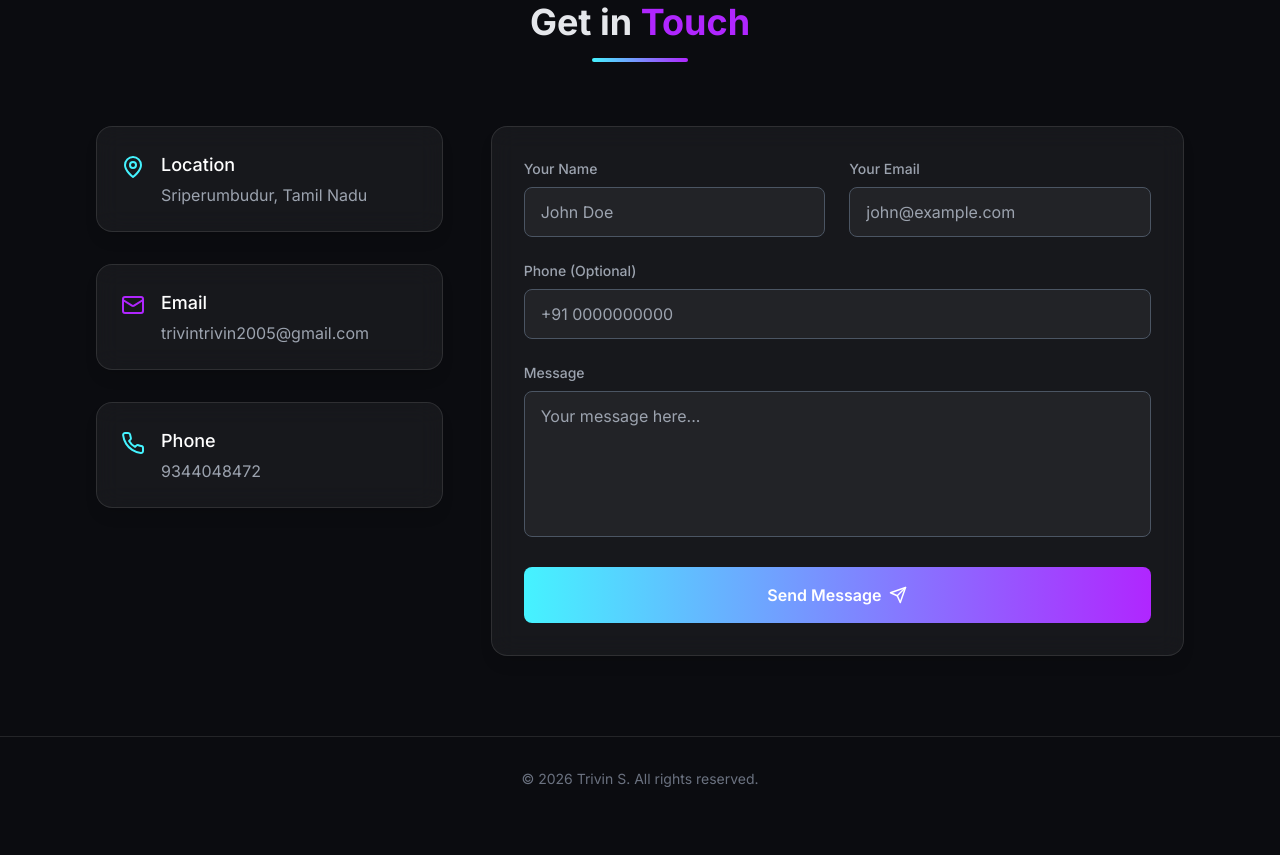
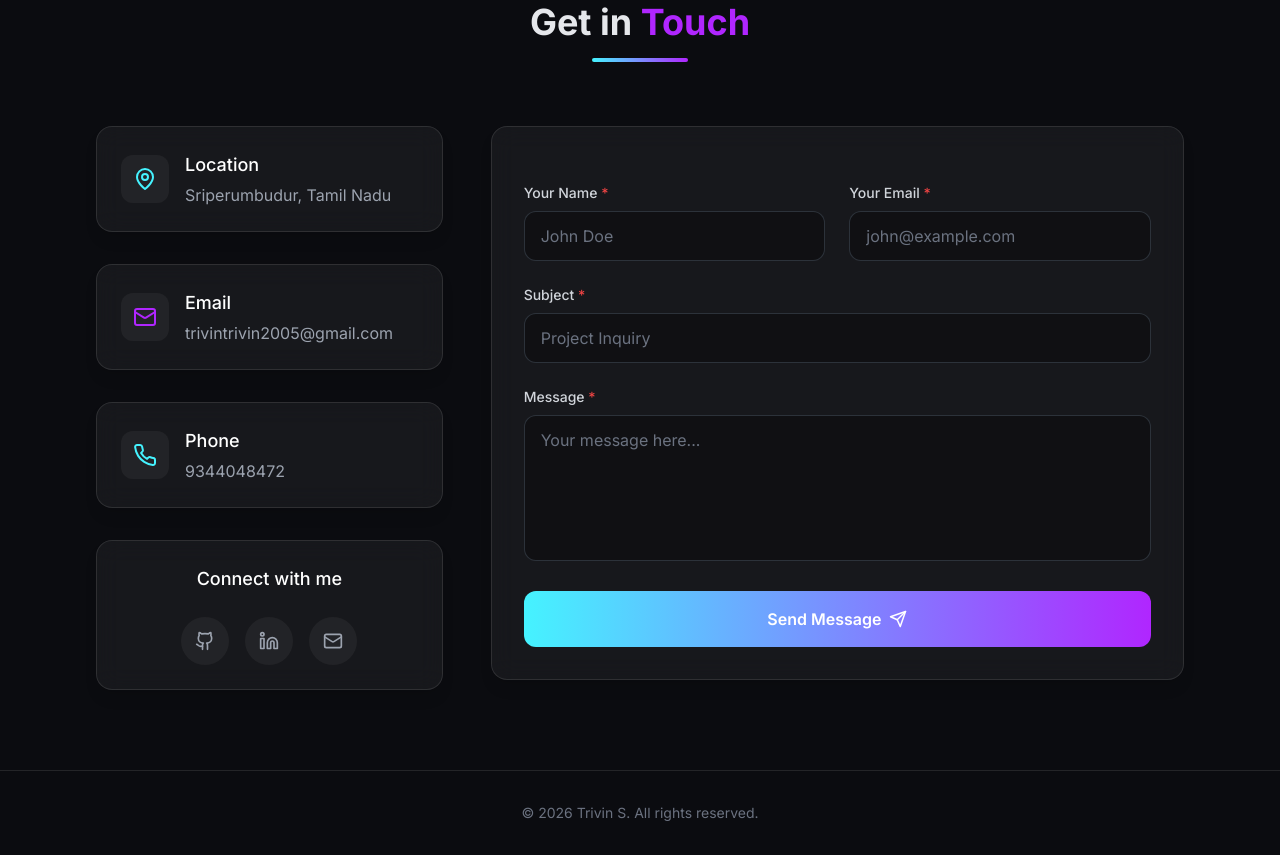
Before and after one commit to TRIVIN3004/trivin-portfolio, a React (Vite) app in the folder client/: page / in a window 1280 px wide. Shown: the part 8780-9635 px from the top of the page. Before the commit the page ends 9601 px from the top, so only its background shows below. Built offline with nearby package versions, Linux system fonts and the light colour scheme.

Commit message:
Added EmailJS environment variables

```diff
--- a/client/package.json
+++ b/client/package.json
@@ -10,6 +10,7 @@
     "preview": "vite preview"
   },
   "dependencies": {
+    "@emailjs/browser": "^4.3.3",
     "clsx": "^2.1.0",
     "framer-motion": "^11.0.8",
     "lucide-react": "^0.358.0",
--- a/client/src/components/Contact.jsx
+++ b/client/src/components/Contact.jsx
@@ -1,40 +1,51 @@
-import { useState } from 'react';
+import { useState, useRef } from 'react';
 import { motion } from 'framer-motion';
-import { Send, MapPin, Phone, Mail } from 'lucide-react';
+import { Send, MapPin, Mail, Phone, Loader2, Github, Linkedin } from 'lucide-react';
+import emailjs from '@emailjs/browser';
 
 const Contact = () => {
-  const [formData, setFormData] = useState({ name: '', email: '', phone: '', message: '' });
+  const formRef = useRef();
+  const [formData, setFormData] = useState({ name: '', email: '', subject: '', message: '' });
   const [status, setStatus] = useState({ type: '', message: '' });
   const [loading, setLoading] = useState(false);
 
   const handleSubmit = async (e) => {
     e.preventDefault();
+
+    // Basic validation
+    if (!formData.name || !formData.email || !formData.subject || !formData.message) {
+      setStatus({ type: 'error', message: 'Please fill in all required fields.' });
+      return;
+    }
+
+    const emailRegex = /^[^\s@]+@[^\s@]+\.[^\s@]+$/;
+    if (!emailRegex.test(formData.email)) {
+      setStatus({ type: 'error', message: 'Please enter a valid email address.' });
+      return;
+    }
+
     setLoading(true);
     setStatus({ type: '', message: '' });
 
     try {
-      // In development, you might hit localhost:5000 if your backend runs there.
-      // In production, the React app is served by the backend, so we use relative path.
-      const isDev = import.meta.env.DEV;
-      const apiUrl = isDev ? 'http://localhost:5000/api/contact' : '/api/contact';
+      await emailjs.send(
+        import.meta.env.VITE_EMAILJS_SERVICE_ID,
+        import.meta.env.VITE_EMAILJS_TEMPLATE_ID,
+        {
+          from_name: formData.name,
+          to_name: "Trivin",
+          reply_to: formData.email,
+          subject: formData.subject,
+          message: formData.message,
+        },
+        import.meta.env.VITE_EMAILJS_PUBLIC_KEY
+      );
 
-      const response = await fetch(apiUrl, {
-        method: 'POST',
-        headers: { 'Content-Type': 'application/json' },
-        body: JSON.stringify(formData)
-      });
-
-      const data = await response.json();
-
-      if (response.ok && data.success) {
-        setStatus({ type: 'success', message: 'Message sent successfully!' });
-        setFormData({ name: '', email: '', phone: '', message: '' });
-      } else {
-        setStatus({ type: 'error', message: 'Failed to send message. Please try again.' });
-      }
+      setStatus({ type: 'success', message: 'Message sent successfully!' });
+      setFormData({ name: '', email: '', subject: '', message: '' });
     } catch (error) {
-      console.error(error);
-      setStatus({ type: 'error', message: 'An error occurred. Please try again later.' });
+      console.error('EmailJS Error:', error);
+      setStatus({ type: 'error', message: 'Failed to send message. Please check your configuration and try again.' });
     } finally {
       setLoading(false);
     }
@@ -66,28 +77,43 @@ const Contact = () => {
             transition={{ duration: 0.6 }}
             className="lg:w-1/3 space-y-8"
           >
-            <div className="glass p-6 rounded-2xl flex items-start gap-4">
-              <div className="text-neonBlue mt-1"><MapPin size={24} /></div>
+            <div className="glass p-6 rounded-2xl flex items-start gap-4 hover:-translate-y-2 transition-transform duration-300 hover:shadow-[0_0_20px_rgba(69,243,255,0.15)] border border-white/5 hover:border-neonBlue/30">
+              <div className="text-neonBlue mt-1 bg-white/5 p-3 rounded-xl"><MapPin size={24} /></div>
               <div>
                 <h4 className="text-white font-medium text-lg mb-1">Location</h4>
                 <p className="text-gray-400">Sriperumbudur, Tamil Nadu</p>
               </div>
             </div>
 
-            <div className="glass p-6 rounded-2xl flex items-start gap-4">
-              <div className="text-neonPurple mt-1"><Mail size={24} /></div>
+            <div className="glass p-6 rounded-2xl flex items-start gap-4 hover:-translate-y-2 transition-transform duration-300 hover:shadow-[0_0_20px_rgba(180,94,255,0.15)] border border-white/5 hover:border-neonPurple/30">
+              <div className="text-neonPurple mt-1 bg-white/5 p-3 rounded-xl"><Mail size={24} /></div>
               <div>
                 <h4 className="text-white font-medium text-lg mb-1">Email</h4>
                 <a href="mailto:trivintrivin2005@gmail.com" className="text-gray-400 hover:text-neonPurple transition-colors">trivintrivin2005@gmail.com</a>
               </div>
             </div>
 
-            <div className="glass p-6 rounded-2xl flex items-start gap-4">
-              <div className="text-neonBlue mt-1"><Phone size={24} /></div>
+            <div className="glass p-6 rounded-2xl flex items-start gap-4 hover:-translate-y-2 transition-transform duration-300 hover:shadow-[0_0_20px_rgba(69,243,255,0.15)] border border-white/5 hover:border-neonBlue/30">
+              <div className="text-neonBlue mt-1 bg-white/5 p-3 rounded-xl"><Phone size={24} /></div>
               <div>
                 <h4 className="text-white font-medium text-lg mb-1">Phone</h4>
                 <p className="text-gray-400">9344048472</p>
               </div>
+            </div>
+
+            <div className="glass p-6 rounded-2xl flex flex-col items-center gap-4 border border-white/5 hover:border-neonPurple/30 transition-colors duration-300 hover:shadow-[0_0_20px_rgba(180,94,255,0.15)]">
+               <h4 className="text-white font-medium text-lg mb-2">Connect with me</h4>
+               <div className="flex gap-4">
+                  <a href="https://github.com/TRIVIN3004" target="_blank" rel="noreferrer" className="w-12 h-12 rounded-full bg-white/5 flex items-center justify-center text-gray-400 hover:text-white hover:bg-[#333] transition-all duration-300 hover:-translate-y-1 hover:shadow-[0_0_15px_rgba(255,255,255,0.2)]">
+                    <Github size={20} />
+                  </a>
+                  <a href="https://linkedin.com/" target="_blank" rel="noreferrer" className="w-12 h-12 rounded-full bg-white/5 flex items-center justify-center text-gray-400 hover:text-white hover:bg-[#0077b5] transition-all duration-300 hover:-translate-y-1 hover:shadow-[0_0_15px_rgba(0,119,181,0.4)]">
+                    <Linkedin size={20} />
+                  </a>
+                  <a href="mailto:trivintrivin2005@gmail.com" className="w-12 h-12 rounded-full bg-white/5 flex items-center justify-center text-gray-400 hover:text-white hover:bg-red-500 transition-all duration-300 hover:-translate-y-1 hover:shadow-[0_0_15px_rgba(239,68,68,0.4)]">
+                    <Mail size={20} />
+                  </a>
+               </div>
             </div>
           </motion.div>
 
@@ -98,36 +124,51 @@ const Contact = () => {
             transition={{ duration: 0.6 }}
             className="lg:w-2/3"
           >
-            <form onSubmit={handleSubmit} className="glass p-8 rounded-2xl space-y-6">
-              <div className="grid grid-cols-1 md:grid-cols-2 gap-6">
+            <form ref={formRef} onSubmit={handleSubmit} className="glass p-8 rounded-2xl space-y-6 border border-white/5 relative overflow-hidden group hover:shadow-[0_0_30px_rgba(69,243,255,0.1)] transition-shadow duration-500">
+              <div className="absolute inset-0 bg-gradient-to-br from-neonBlue/5 via-transparent to-neonPurple/5 opacity-0 group-hover:opacity-100 transition-opacity duration-500 pointer-events-none"></div>
+
+              <div className="grid grid-cols-1 md:grid-cols-2 gap-6 relative z-10">
                 <div>
-                  <label className="block text-sm font-medium text-gray-400 mb-2">Your Name</label>
-                  <input required type="text" name="name" value={formData.name} onChange={handleChange} className="w-full bg-white/5 border border-gray-600 rounded-lg px-4 py-3 text-white focus:outline-none focus:border-neonBlue transition-colors" placeholder="John Doe" />
+                  <label className="block text-sm font-medium text-gray-300 mb-2">Your Name <span className="text-red-500">*</span></label>
+                  <input required type="text" name="name" value={formData.name} onChange={handleChange} className="w-full bg-black/30 border border-gray-600/50 rounded-xl px-4 py-3 text-white focus:outline-none focus:border-neonBlue focus:ring-1 focus:ring-neonBlue/50 transition-all duration-300 placeholder-gray-500" placeholder="John Doe" />
                 </div>
                 <div>
-                  <label className="block text-sm font-medium text-gray-400 mb-2">Your Email</label>
-                  <input required type="email" name="email" value={formData.email} onChange={handleChange} className="w-full bg-white/5 border border-gray-600 rounded-lg px-4 py-3 text-white focus:outline-none focus:border-neonBlue transition-colors" placeholder="john@example.com" />
+                  <label className="block text-sm font-medium text-gray-300 mb-2">Your Email <span className="text-red-500">*</span></label>
+                  <input required type="email" name="email" value={formData.email} onChange={handleChange} className="w-full bg-black/30 border border-gray-600/50 rounded-xl px-4 py-3 text-white focus:outline-none focus:border-neonBlue focus:ring-1 focus:ring-neonBlue/50 transition-all duration-300 placeholder-gray-500" placeholder="john@example.com" />
                 </div>
               </div>
 
-              <div>
-                <label className="block text-sm font-medium text-gray-400 mb-2">Phone (Optional)</label>
-                <input type="text" name="phone" value={formData.phone} onChange={handleChange} className="w-full bg-white/5 border border-gray-600 rounded-lg px-4 py-3 text-white focus:outline-none focus:border-neonBlue transition-colors" placeholder="+91 0000000000" />
+              <div className="relative z-10">
+                <label className="block text-sm font-medium text-gray-300 mb-2">Subject <span className="text-red-500">*</span></label>
+                <input required type="text" name="subject" value={formData.subject} onChange={handleChange} className="w-full bg-black/30 border border-gray-600/50 rounded-xl px-4 py-3 text-white focus:outline-none focus:border-neonPurple focus:ring-1 focus:ring-neonPurple/50 transition-all duration-300 placeholder-gray-500" placeholder="Project Inquiry" />
               </div>
 
-              <div>
-                <label className="block text-sm font-medium text-gray-400 mb-2">Message</label>
-                <textarea required name="message" value={formData.message} onChange={handleChange} rows="5" className="w-full bg-white/5 border border-gray-600 rounded-lg px-4 py-3 text-white focus:outline-none focus:border-neonBlue transition-colors resize-none" placeholder="Your message here..."></textarea>
+              <div className="relative z-10">
+                <label className="block text-sm font-medium text-gray-300 mb-2">Message <span className="text-red-500">*</span></label>
+                <textarea required name="message" value={formData.message} onChange={handleChange} rows="5" className="w-full bg-black/30 border border-gray-600/50 rounded-xl px-4 py-3 text-white focus:outline-none focus:border-neonPurple focus:ring-1 focus:ring-neonPurple/50 transition-all duration-300 resize-none placeholder-gray-500" placeholder="Your message here..."></textarea>
               </div>
 
               {status.message && (
-                <div className={`p-4 rounded-lg text-sm ${status.type === 'success' ? 'bg-green-500/20 text-green-400' : 'bg-red-500/20 text-red-400'}`}>
+                <motion.div
+                  initial={{ opacity: 0, y: -10 }}
+                  animate={{ opacity: 1, y: 0 }}
+                  className={`p-4 rounded-xl text-sm font-medium border relative z-10 ${status.type === 'success' ? 'bg-green-500/10 text-green-400 border-green-500/20' : 'bg-red-500/10 text-red-400 border-red-500/20'}`}
+                >
                   {status.message}
-                </div>
+                </motion.div>
               )}
 
-              <button type="submit" disabled={loading} className="w-full flex justify-center items-center gap-2 bg-gradient-to-r from-neonBlue to-neonPurple text-white font-semibold py-4 rounded-lg hover:shadow-[0_0_15px_#45f3ff] transition-all duration-300 disabled:opacity-50">
-                {loading ? 'Sending...' : <>Send Message <Send size={18} /></>}
+              <button type="submit" disabled={loading} className="w-full flex justify-center items-center gap-2 bg-gradient-to-r from-neonBlue to-neonPurple text-white font-semibold py-4 rounded-xl hover:shadow-[0_0_20px_rgba(69,243,255,0.4)] transition-all duration-300 disabled:opacity-70 disabled:cursor-not-allowed relative z-10 overflow-hidden group/btn">
+                {loading ? (
+                  <>
+                    <Loader2 size={20} className="animate-spin" /> Sending...
+                  </>
+                ) : (
+                  <>
+                    <span className="relative z-10">Send Message</span>
+                    <Send size={18} className="relative z-10 group-hover/btn:translate-x-1 group-hover/btn:-translate-y-1 transition-transform" />
+                  </>
+                )}
               </button>
             </form>
           </motion.div>
```
Also changed, not shown: 1 other file (tests, documents, lock files or other folders).
